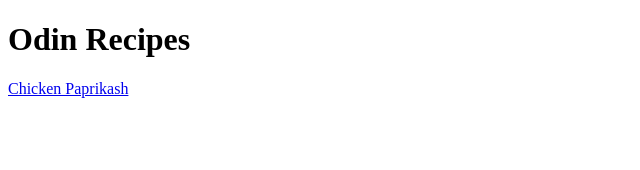
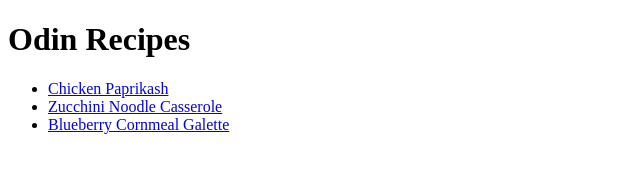
Before and after one commit to VarKal23/odin-recipes, a plain HTML site: page index.html in a window 1280 px wide. Shown: the whole page, without its empty margins (0-640 px from the left). Drawn offline with Linux system fonts and the light colour scheme.

Commit message:
Update images and index file

```diff
--- a/index.html
+++ b/index.html
@@ -8,6 +8,10 @@
 
     <body>
         <h1>Odin Recipes</h1>
-        <a href="recipes/chicken-paprikash.html">Chicken Paprikash</a>
+        <ul>
+            <li><a href="recipes/chicken-paprikash.html">Chicken Paprikash</a></li>
+            <li><a href="recipes/zucchini-noodle-casserole.html">Zucchini Noodle Casserole</a></li>
+            <li><a href="recipes/blueberry-cornmeal-galette.html">Blueberry Cornmeal Galette</a></li>
+        </ul>
     </body>
 </html>
```
Also changed, not shown: images/Chicken-Paprikash-6-square.jpg (added), images/blueberrycornmeal.jpeg (added), images/zucchininoodle.jpg (added).
